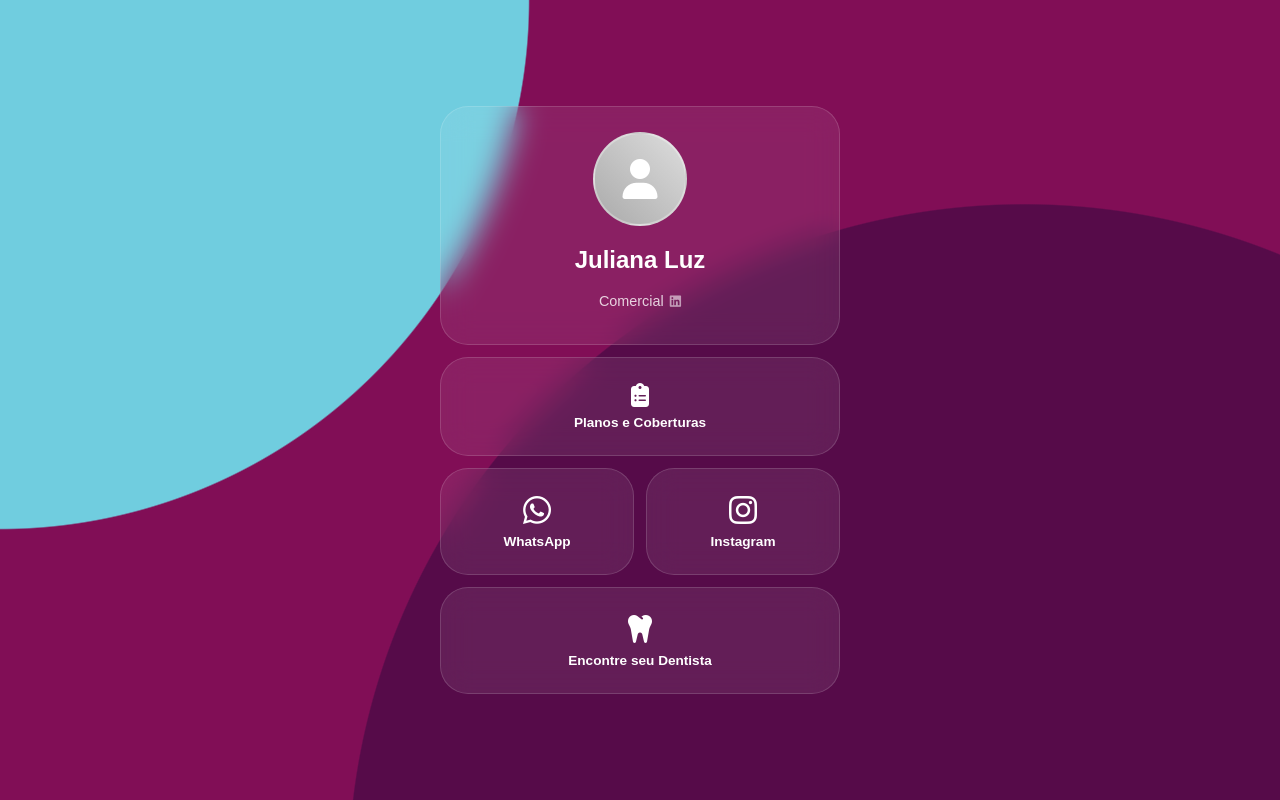
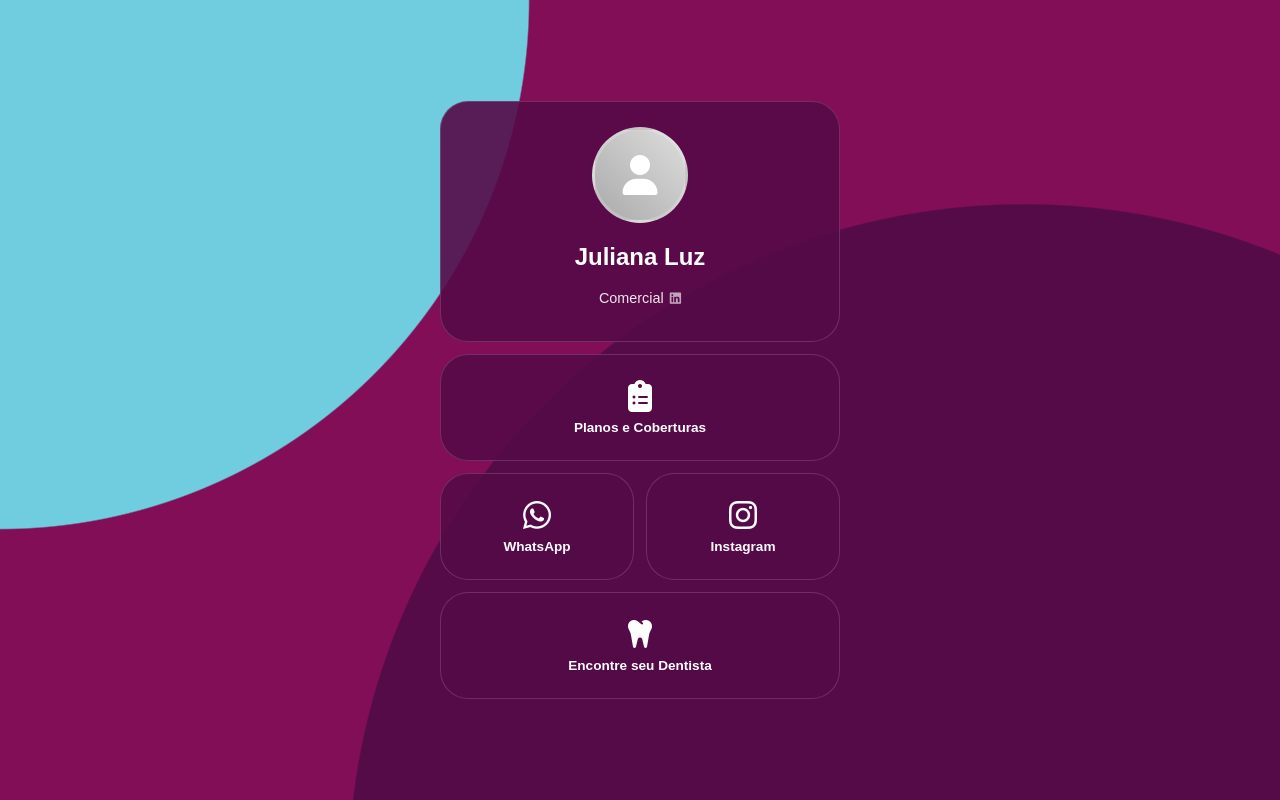
Before and after one commit to uniodontopp/ntag-ju-unipp, a plain HTML site: page index.html in a window 1280 px wide. Drawn offline with Linux system fonts and the light colour scheme; a web font is replaced by a local one.

Commit message:
index.html

```diff
--- a/index.html
+++ b/index.html
@@ -18,11 +18,14 @@
             --bg: #810e56;
             --shape-cyan: #70cddf;
             --shape-dark: #560b49;
-            --card: rgba(255, 255, 255, 0.08);
+
+            /* COR DO CARTÃO (Igualamos ao da tabela de planos: Sólido) */
+            --card: rgba(86, 11, 73, 0.9);
+
             --text: #ffffff;
             --accent: #ffffff;
             --hover-light: #ffffff;
-            --glass-border: rgba(255, 255, 255, 0.15);
+            --card-border: rgba(255, 255, 255, 0.15);
         }
 
         body {
@@ -62,9 +65,8 @@
             justify-content: center;
             align-items: center;
             transition: 0.3s ease;
-            border: 1px solid var(--glass-border);
-            backdrop-filter: blur(15px);
-            -webkit-backdrop-filter: blur(15px);
+            border: 1px solid var(--card-border);
+            /* Sem efeito de vidro (blur) para ficar igual aos Planos */
             cursor: pointer;
 
             /* Preparação para animação via JS */
@@ -77,8 +79,8 @@
         .card:hover {
             transform: translateY(-5px);
             border-color: var(--hover-light);
-            background: rgba(255, 255, 255, 0.12);
-            box-shadow: 0 8px 20px rgba(0, 0, 0, 0.2);
+            background: rgba(110, 20, 95, 1); /* Um pouco mais claro no hover */
+            box-shadow: 0 8px 20px rgba(0, 0, 0, 0.3);
         }
 
         .full { grid-column: span 2; }
@@ -91,12 +93,12 @@
             background: linear-gradient(45deg, #aaa, #ddd);
             margin-bottom: 15px;
             object-fit: cover;
-            border: 2px solid rgba(255, 255, 255, 0.3);
+            border: 3px solid rgba(255, 255, 255, 0.2);
         }
 
         h1 { font-size: 1.5rem; margin: 5px 0; font-weight: 700; text-align: center;}
 
-        p { font-size: 0.9rem; opacity: 0.8; text-align: center; margin-bottom: 10px; font-weight: 400; display: flex; align-items: center; gap: 6px; justify-content: center; }
+        p { font-size: 0.9rem; opacity: 0.9; text-align: center; margin-bottom: 10px; font-weight: 400; display: flex; align-items: center; gap: 6px; justify-content: center; }
 
         .label { font-weight: 600; font-size: 0.85rem; color: var(--accent); margin-top: 8px; text-align: center;}
 
@@ -117,7 +119,7 @@
         </a>
 
         <a href="" class="card full" id="link-planos">
-            <i class="fa-solid fa-clipboard-list" style="font-size: 1.5rem;"></i>
+            <i class="fa-solid fa-clipboard-list" style="font-size: 2rem;"></i>
             <span class="label">Planos e Coberturas</span>
         </a>
 
@@ -138,29 +140,20 @@
     </div>
 
     <script>
-        // ==========================================
-        // ÁREA DE DADOS DA COLABORADORA
-        // ==========================================
         const colaborador = {
             nome: "Juliana Luz",
             cargo: "Comercial",
 
-            // Link do LinkedIn Pessoal (torna o card do topo clicável)
             linkedinPessoal: "https://www.linkedin.com/in/juliana-luz-22225aa7/",
 
-            // --- MUDANÇA AQUI: Link para o arquivo interno ---
+            // Link para a página de planos
             linkPlanos: "planos.html",
 
-            // Foto VAZIA (Vai usar ícone genérico)
+            // Foto VAZIA
             fotoUrl: "",
 
-            // WhatsApp
             whatsapp: "5518981570505",
-
-            // Instagram
             instagram: "https://www.instagram.com/uniodontoprudente/",
-
-            // Buscador Dentista
             buscaDentista: "https://seguro.fisistemas.com.br/EncontreSeuDentista/pesquisa;s=336017"
         };
 
@@ -168,12 +161,10 @@
         // LÓGICA DO SISTEMA
         // ==========================================
 
-        // 1. Preenche Textos
         document.title = `${colaborador.nome} | Contato`;
         document.getElementById('nome-colaborador').innerText = colaborador.nome;
         document.getElementById('cargo-colaborador').innerText = colaborador.cargo;
 
-        // Configura Link do Perfil
         const cardProfile = document.getElementById('card-profile');
         const iconProfile = document.getElementById('icone-linkedin-perfil');
         if(colaborador.linkedinPessoal) {
@@ -185,7 +176,6 @@
             iconProfile.style.display = 'none';
         }
 
-        // 2. Carrega Foto ou Ícone Genérico
         const imgElement = document.getElementById('foto-perfil');
         if (colaborador.fotoUrl && colaborador.fotoUrl.length > 10) {
             imgElement.src = colaborador.fotoUrl;
@@ -197,7 +187,6 @@
             cardProfile.insertBefore(divIcon, cardProfile.children[0]);
         }
 
-        // 3. Configura Botões
         const configBtn = (id, link, prefix = '') => {
             const el = document.getElementById(id);
             if(link) el.href = prefix + link;
@@ -207,11 +196,8 @@
         configBtn('link-whatsapp', colaborador.whatsapp, 'https://wa.me/');
         configBtn('link-instagram', colaborador.instagram);
         configBtn('link-dentista', colaborador.buscaDentista);
-
-        // Configura o botão Planos (Sem prefixo, pois é arquivo local)
         configBtn('link-planos', colaborador.linkPlanos);
 
-        // 4. Animação
         const cards = document.querySelectorAll('.card');
         cards.forEach((card, index) => {
             if(!card.classList.contains('hidden')){
```
